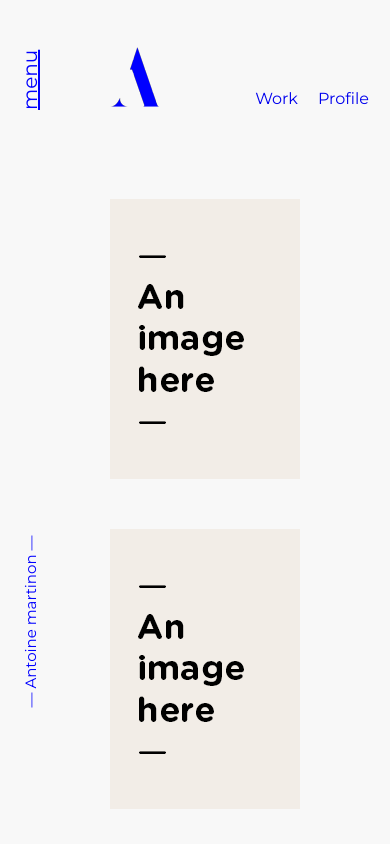
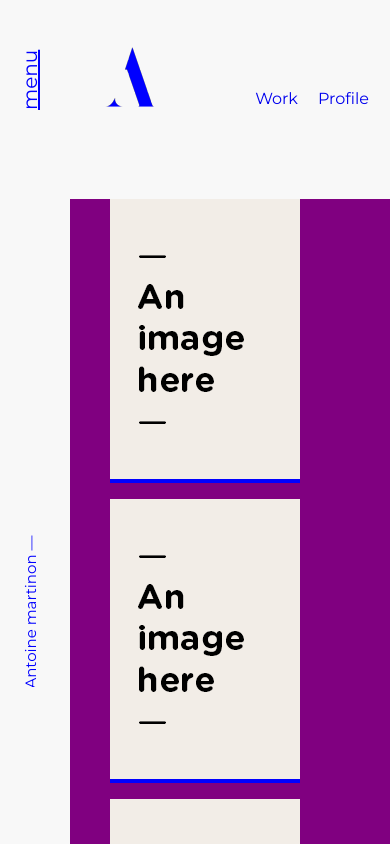
Before and after one commit to wroquet/dynamic_folio, a plain HTML site: page index.html in a window 390 px wide. Shown: the top 844 px of the page. Drawn offline with nearby package versions, Linux system fonts and the light colour scheme.

Commit message:
élioration responsive

```diff
--- a/css/style.css
+++ b/css/style.css
@@ -10,7 +10,7 @@ outline: none;
 
 #wrapper {
   margin: 0 auto;
-  max-width: 1300px;
+  max-width: 1200px;
   height: 1000px;
 
   /* background-color: red; */
@@ -24,7 +24,8 @@ outline: none;
 .left_sidebar{
     width: 60px;
     float: left;
-    padding-right: 50px;
+    padding-right: 10px;
+    overflow: hidden;
     /* background-color: green; */
     /* border:#000 1px solid; */
 
@@ -107,6 +108,7 @@ margin-left: 50px;
       background-repeat: no-repeat;
       float: left !important;
       margin-top: -1px;
+      margin-left: 35px;
 
 }
 
@@ -190,10 +192,16 @@ text-decoration: underline;
 /* -------------- Projects-------------- */
 
 .project{
-  width: 180px;
-  height:280px;
+  max-width: 200px;
   background-color: blue;
   float: left;
-  margin-right: 80px;
-  margin-bottom: 50px;
+  margin-left: 40px;
+  margin-bottom: 5%;
+  position: relative;
+
 }
+
+#projects_container{
+overflow:  hidden;
+background-color: purple;
+}
```
